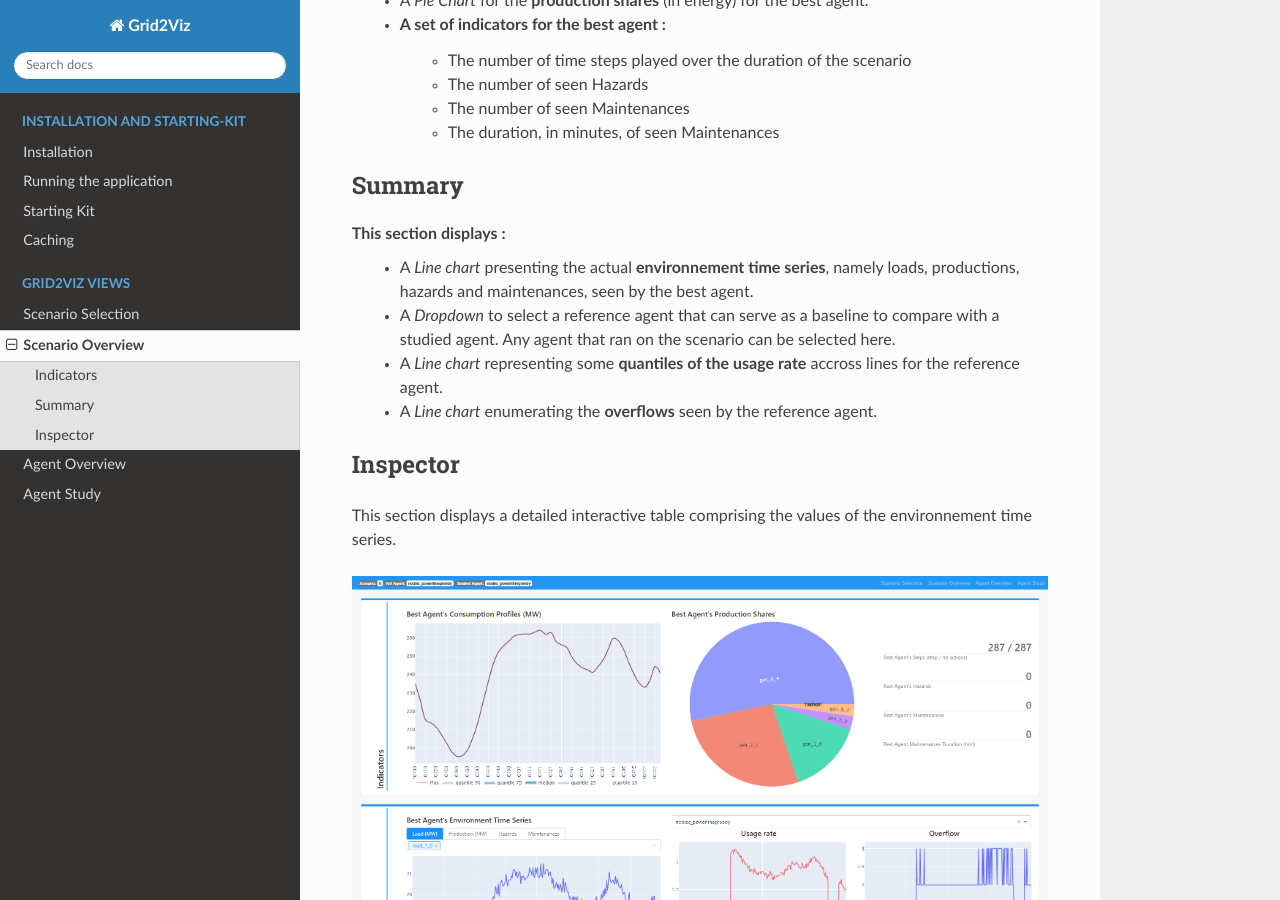
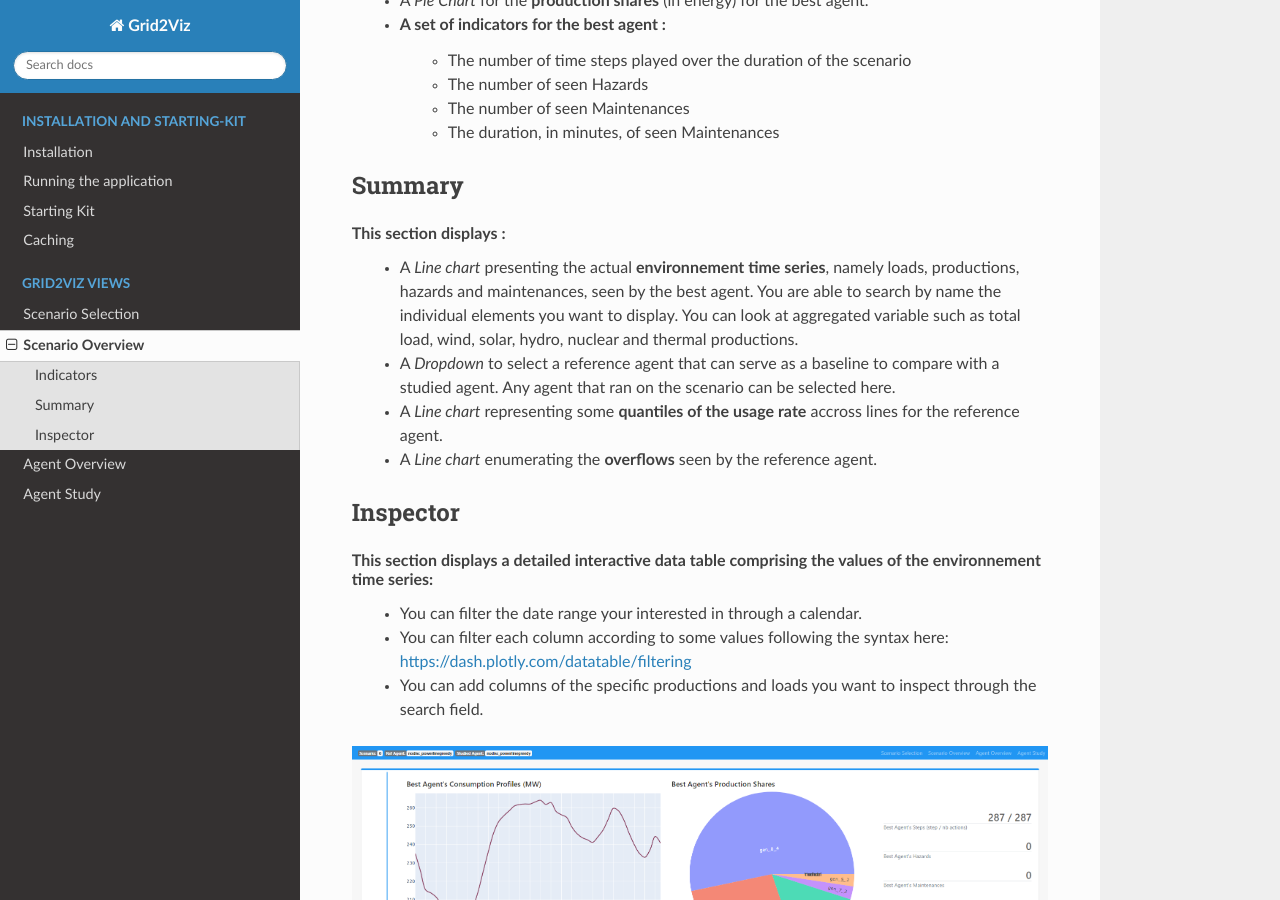
Before and after one commit to rte-france/grid2viz, a Sphinx documentation site: the page built from docs/views/scenario_overview.rst, in a window 1280 px wide and 900 px high, scrolled down 474 px. Built offline with Sphinx 7.4.7 and the Read the Docs theme 2.0.0, drawn with Linux system fonts in a browser that asks for light colours.

Commit message:
Update scenario_overview.rst
Description complété:
On peut voir des variables aggrégées de prod et conso
Les interactions disponibles avec la data table

```diff
--- a/docs/views/scenario_overview.rst
+++ b/docs/views/scenario_overview.rst
@@ -20,7 +20,7 @@ This sections displays :
 Summary
 -------
 This section displays :
- - A *Line chart* presenting the actual **environnement time series**, namely loads, productions, hazards and maintenances, seen by the best agent.
+ - A *Line chart* presenting the actual **environnement time series**, namely loads, productions, hazards and maintenances, seen by the best agent. You are able to search by name the individual elements you want to display. You can look at aggregated variable such as total load, wind, solar, hydro, nuclear and thermal productions.
  - A *Dropdown* to select a reference agent that can serve as a baseline to compare with a studied agent. Any agent that ran on the scenario can be selected here.
  - A *Line chart* representing some **quantiles of the usage rate** accross lines for the reference agent.
  - A *Line chart* enumerating the **overflows** seen by the reference agent.
@@ -28,6 +28,10 @@ This section displays :
 Inspector
 ---------
 
-This section displays a detailed interactive table comprising the values of the environnement time series.
+This section displays a detailed interactive data table comprising the values of the environnement time series:
+ - You can filter the date range your interested in through a calendar.
+ - You can filter each column according to some values following the syntax here: https://dash.plotly.com/datatable/filtering
+ - You can add columns of the specific productions and loads you want to inspect through the search field.
+
 
 .. image:: ../_static/scenario_overview.png
```
